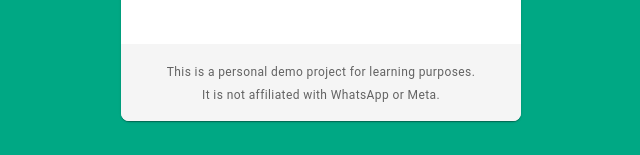
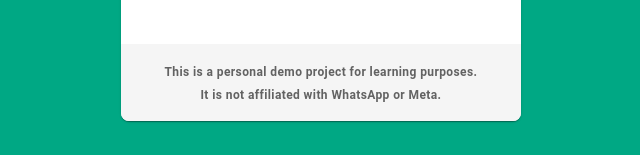
Before and after one commit to pravinkumarmahato/whatsapp_web_clone_client, a React (Vite) app: page / in a window 1280 px wide. Shown: the part 611-766 px from the top of the page, without its empty margins (319-959 px from the left). Built offline with nearby package versions, Linux system fonts and the light colour scheme; no server answers.

Commit message:
Enhance disclaimer styling in Login component for better visibility

```diff
--- a/src/components/Login.tsx
+++ b/src/components/Login.tsx
@@ -157,7 +157,7 @@
         </Box>
 
         <Box sx={{ bgcolor: '#f5f5f5', p: 2, textAlign: 'center' }}>
-          <Typography variant="caption" color="text.secondary">
+          <Typography variant="caption" color="text.secondary" sx={{ fontWeight: 600 }}>
             This is a personal demo project for learning purposes.
             <br />
             It is not affiliated with WhatsApp or Meta.
```
